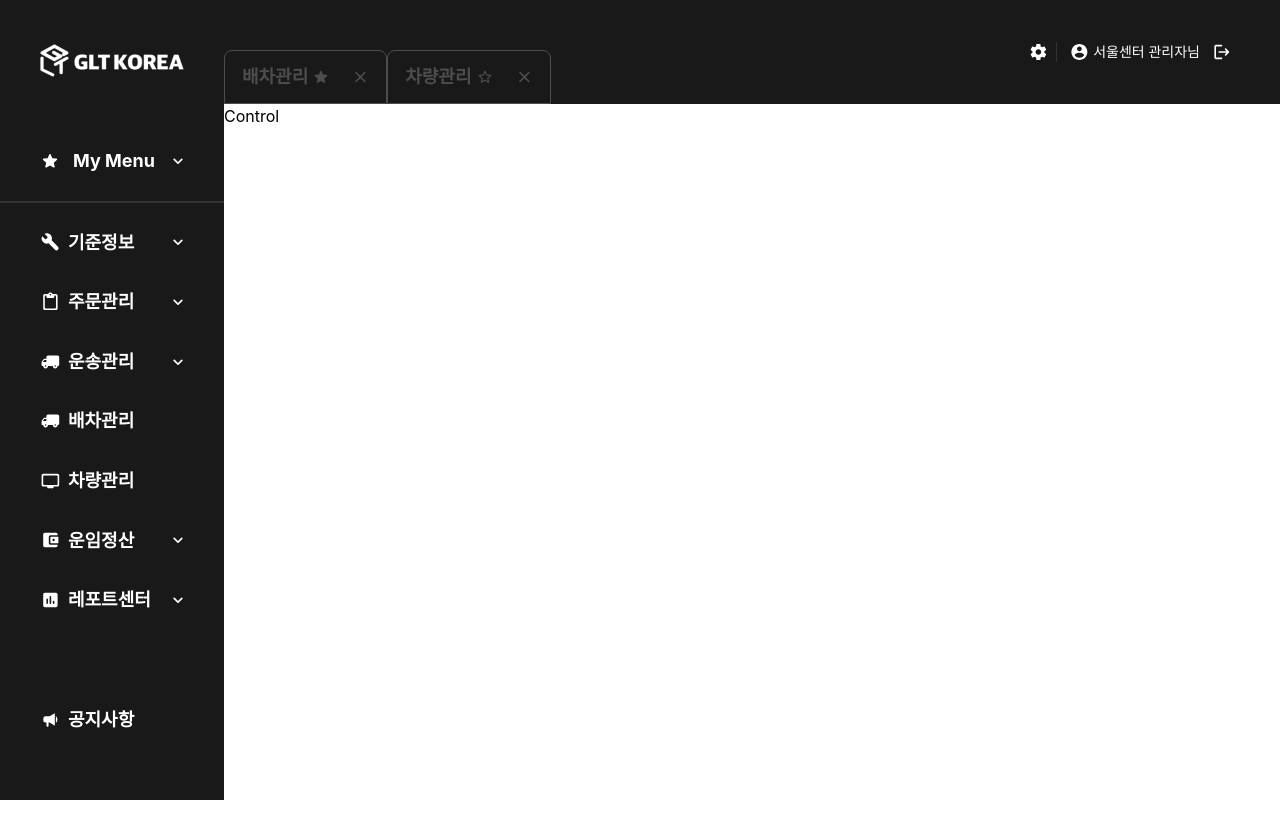
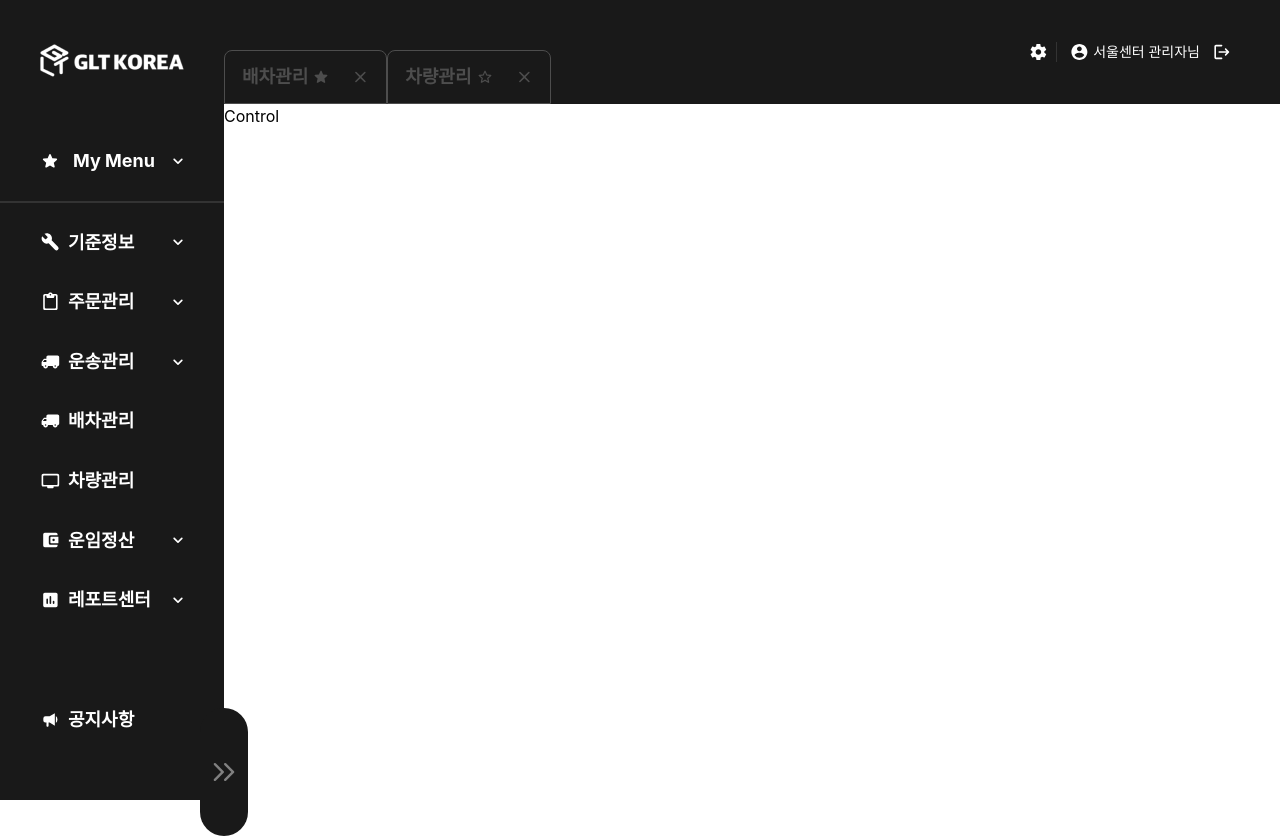
Before and after one commit to FastCampus-Final-Group2/finalproject, a Next.js app: page /control in a window 1280 px wide. Before the commit the page ends 800 px from the top, so only its background shows below. Built offline with nearby package versions, Linux system fonts and the light colour scheme; a web font is replaced by a local one.

Commit message:
Feat: SNB 토글 버튼 추가

```diff
--- a/src/components/GlobalNavBar/index.tsx
+++ b/src/components/GlobalNavBar/index.tsx
@@ -3,7 +3,7 @@ import ProfileBadge from "./ProfileBadge";
 
 const GlobalNavBar = () => {
   return (
-    <nav className="flex h-gnb items-center justify-between bg-gray-900 pr-10">
+    <nav className="z-nav flex h-gnb items-center justify-between bg-gray-900 pr-10">
       <GlobalNavBarTabList />
       <ProfileBadge />
     </nav>
--- /dev/null
+++ b/src/components/SideNavBar/SideNavBarToggleButton/index.tsx
@@ -0,0 +1,22 @@
+"use client";
+
+import Icon from "@/components/core/Icon";
+import { useReducer } from "react";
+
+const SideNavBarToggleButton = () => {
+  const [isOpened, toggleSideNavBar] = useReducer((v) => !v, false);
+
+  return (
+    <button
+      type="button"
+      className="group absolute -right-6 top-[708px] flex items-center justify-center rounded-full bg-gray-900 px-3 py-[52px] hover:bg-gray-600"
+    >
+      <Icon
+        id={isOpened ? "arrowLargeDoubleLeft" : "arrowLargeDoubleRight"}
+        className="text-gray-500 group-hover:text-white"
+      />
+    </button>
+  );
+};
+
+export default SideNavBarToggleButton;
--- a/src/components/SideNavBar/index.tsx
+++ b/src/components/SideNavBar/index.tsx
@@ -1,16 +1,18 @@
 import Image from "next/image";
 import Link from "next/link";
 import SideNavBarList from "./SideNavBarList";
+import SideNavBarToggleButton from "./SideNavBarToggleButton";
 
 const SideNavBar = () => {
   return (
-    <nav className="flex w-snb-open flex-col gap-5 bg-gray-900 pb-[60px]">
+    <nav className="z-nav relative flex w-snb-open flex-col gap-5 bg-gray-900 pb-[60px]">
       <div className="px-10 py-9">
         <Link href="/">
           <Image src="/logo_snb_open.png" alt="GLT Korea Logo" width={144} height={48} />
         </Link>
       </div>
       <SideNavBarList />
+      <SideNavBarToggleButton />
     </nav>
   );
 };
--- a/src/styles/theme/layout.ts
+++ b/src/styles/theme/layout.ts
@@ -15,8 +15,13 @@ const borderRadius = {
   4: "4px",
 };
 
+const zIndex = {
+  nav: "9999",
+};
+
 export const layout = {
   width,
   height,
   borderRadius,
+  zIndex,
 };
```
